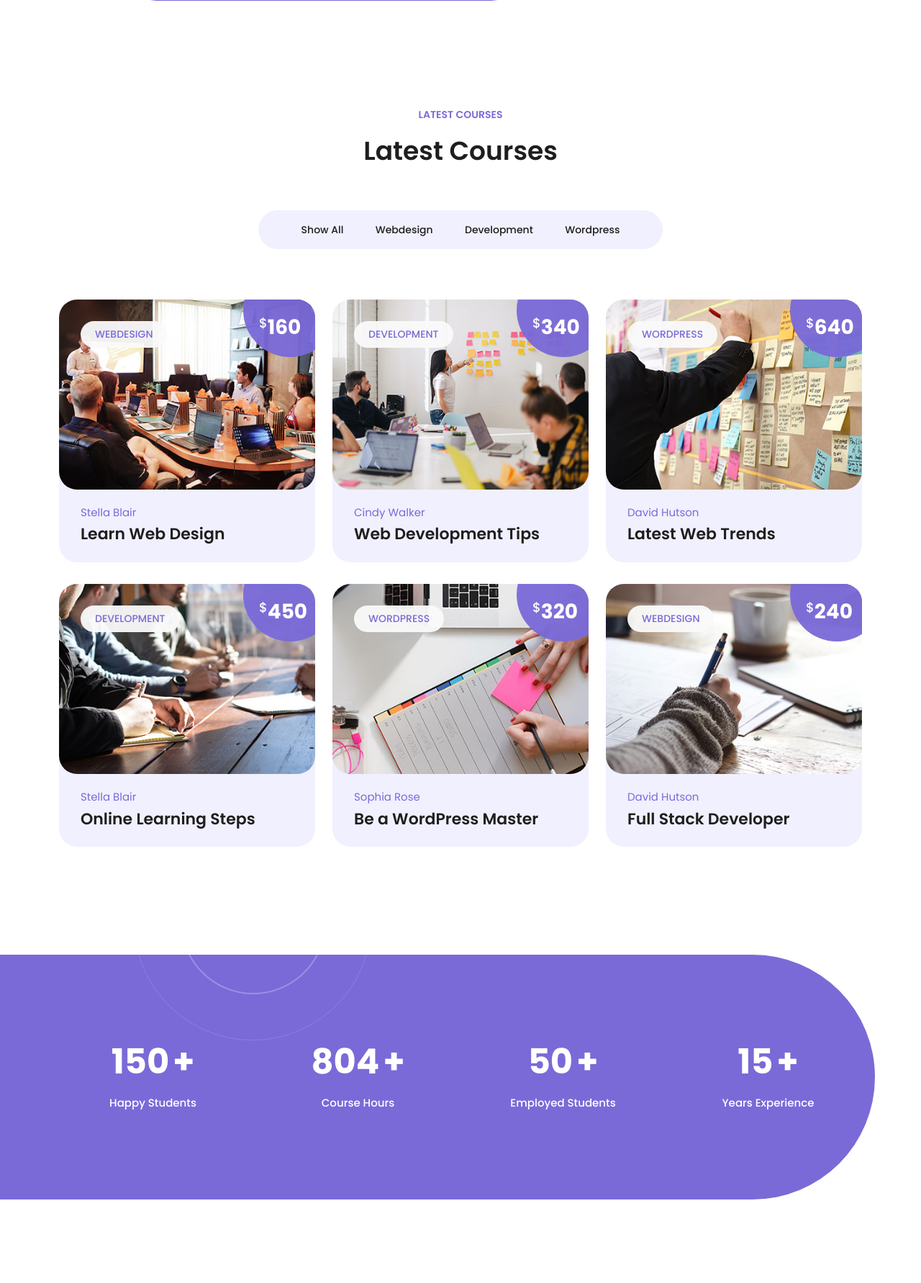
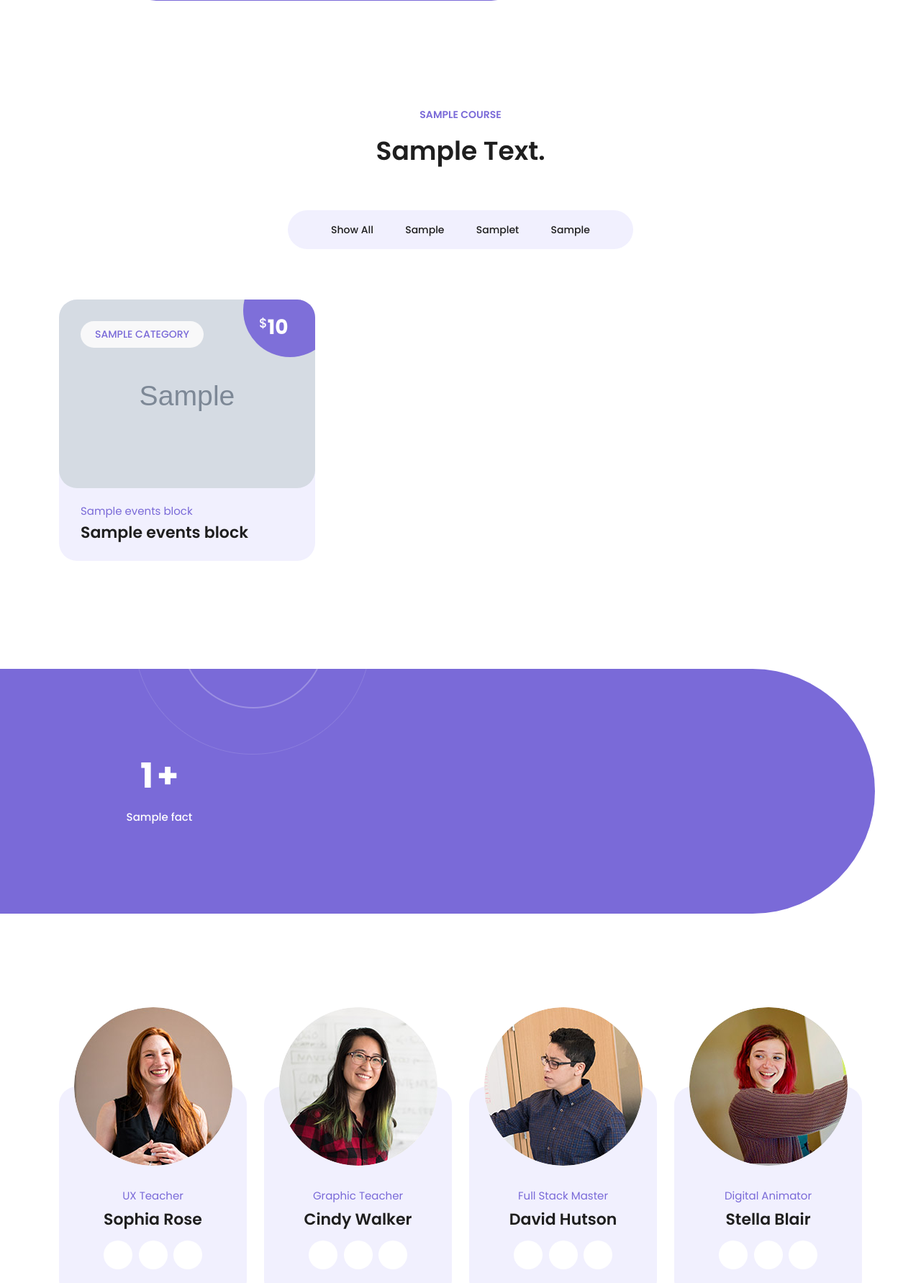
Before and after one commit to merymelikyan/scholar, a Django app: template app/templates/base.html in a window 1280 px wide. Shown: the part 2079-3861 px from the top of the page at 72% size. Run offline with Django 5.2, Linux system fonts and the light colour scheme; the template is opened without the code that fills it: most values are stand-ins (such as "Sample title", 1, 10 or a date in 2020); grey boxes marked "Sample" are stand-in pictures; some libraries are stand-ins or nearby versions; some web fonts are replaced.

Commit message:
added classes models in models.py, edited views.py, base.html, registrated classes in admin.py

```diff
--- a/app/templates/base.html
+++ b/app/templates/base.html
@@ -239,8 +239,8 @@ https://templatemo.com/tm-586-scholar
       <div class="row">
         <div class="col-lg-12 text-center">
           <div class="section-heading">
-            <h6>Latest Courses</h6>
-            <h2>Latest Courses</h2>
+            <h6>{{latest_courses.title}}</h6>
+            <h2>{{latest_courses.description}}</h2>
           </div>
         </div>
       </div>
@@ -249,30 +249,33 @@ https://templatemo.com/tm-586-scholar
           <a class="is_active" href="#!" data-filter="*">Show All</a>
         </li>
         <li>
-          <a href="#!" data-filter=".design">Webdesign</a>
+          <a href="#!" data-filter=".design">{{latest_courses.category1}}</a>
         </li>
         <li>
-          <a href="#!" data-filter=".development">Development</a>
+          <a href="#!" data-filter=".development">{{latest_courses.category2}}t</a>
         </li>
         <li>
-          <a href="#!" data-filter=".wordpress">Wordpress</a>
+          <a href="#!" data-filter=".wordpress">{{latest_courses.category3}}</a>
         </li>
       </ul>
       <div class="row event_box">
+
+        {% for e in events_blocks %}
           <div class="col-lg-4 col-md-6 align-self-center mb-30 event_outer col-md-6 design">
             <div class="events_item">
               <div class="thumb">
-              <a href="#"><img src="{% static "images/course-01.jpg" %}" alt=""></a>
-              <span class="category">Webdesign</span>
-              <span class="price"><h6><em>$</em>160</h6></span>
+                <a href="#"><img src="{{e.image.url}}" alt=""></a>
+                <span class="category">{{e.category}}</span>
+                <span class="price"><h6><em>$</em>{{e.price}}</h6></span>
               </div>
               <div class="down-content">
-              <span class="author">Stella Blair</span>
-              <h4>Learn Web Design</h4>
+                <span class="author">{{e.title1}}</span>
+                <h4>{{e.title2}}</h4>
               </div>
             </div>
           </div>
-        <div class="col-lg-4 col-md-6 align-self-center mb-30 event_outer col-md-6  development">
+        {%endfor %}
+        {% comment %} <div class="col-lg-4 col-md-6 align-self-center mb-30 event_outer col-md-6  development">
           <div class="events_item">
             <div class="thumb">
               <a href="#"><img src="{% static "images/course-02.jpg" %}" alt=""></a>
@@ -336,7 +339,8 @@ https://templatemo.com/tm-586-scholar
               <h4>Full Stack Developer</h4>
             </div>
           </div>
-        </div>
+        </div> {% endcomment %}
+
       </div>
     </div>
   </section>
@@ -347,13 +351,20 @@ https://templatemo.com/tm-586-scholar
         <div class="col-lg-12">
           <div class="wrapper">
             <div class="row">
+              <div style="
+                    display: flex;
+                    flex-direction: row
+              ">
+                {% for facts in facts_blocks %}
                     <div class="col-lg-3 col-md-6">
                       <div class="counter">
-                  <h2 class="timer count-title count-number" data-to="150" data-speed="1000"></h2>
-                   <p class="count-text ">Happy Students</p>
+                        <h2 class="timer count-title count-number" data-to="{{facts.count}}" data-speed="1000"></h2>
+                        <p class="count-text ">{{facts.title}}</p>
                       </div>
                     </div>
-              <div class="col-lg-3 col-md-6">
+                {% endfor %}
+              </div>
+              {% comment %} <div class="col-lg-3 col-md-6">
                 <div class="counter">
                   <h2 class="timer count-title count-number" data-to="804" data-speed="1000"></h2>
                   <p class="count-text ">Course Hours</p>
@@ -370,7 +381,8 @@ https://templatemo.com/tm-586-scholar
                   <h2 class="timer count-title count-number" data-to="15" data-speed="1000"></h2>
                   <p class="count-text ">Years Experience</p>
                 </div>
-              </div>
+              </div> {% endcomment %}
+
             </div>
           </div>
         </div>
```
Also changed, not shown: app/admin.py (+7 -1 lines), app/models.py (+41 -0 lines), app/views.py (+8 -2 lines), app/migrations/0010_eventsblocks_factsblocks_latestcourses.py (added), app/migrations/0011_rename_tag_eventsblocks_category_and_more.py (added), app/migrations/0012_latestcourses_categore1_latestcourses_categore2_and_more.py (added), app/migrations/0013_rename_categore1_latestcourses_category1_and_more.py (added), db.sqlite3, media/evants_blocks/course-01.jpg (added), media/evants_blocks/course-02.jpg (added), media/evants_blocks/course-03.jpg (added), media/evants_blocks/course-04.jpg (added), media/evants_blocks/course-05.jpg (added), media/evants_blocks/course-06.jpg (added). Lines whose indentation alone changed are shown as unchanged.
